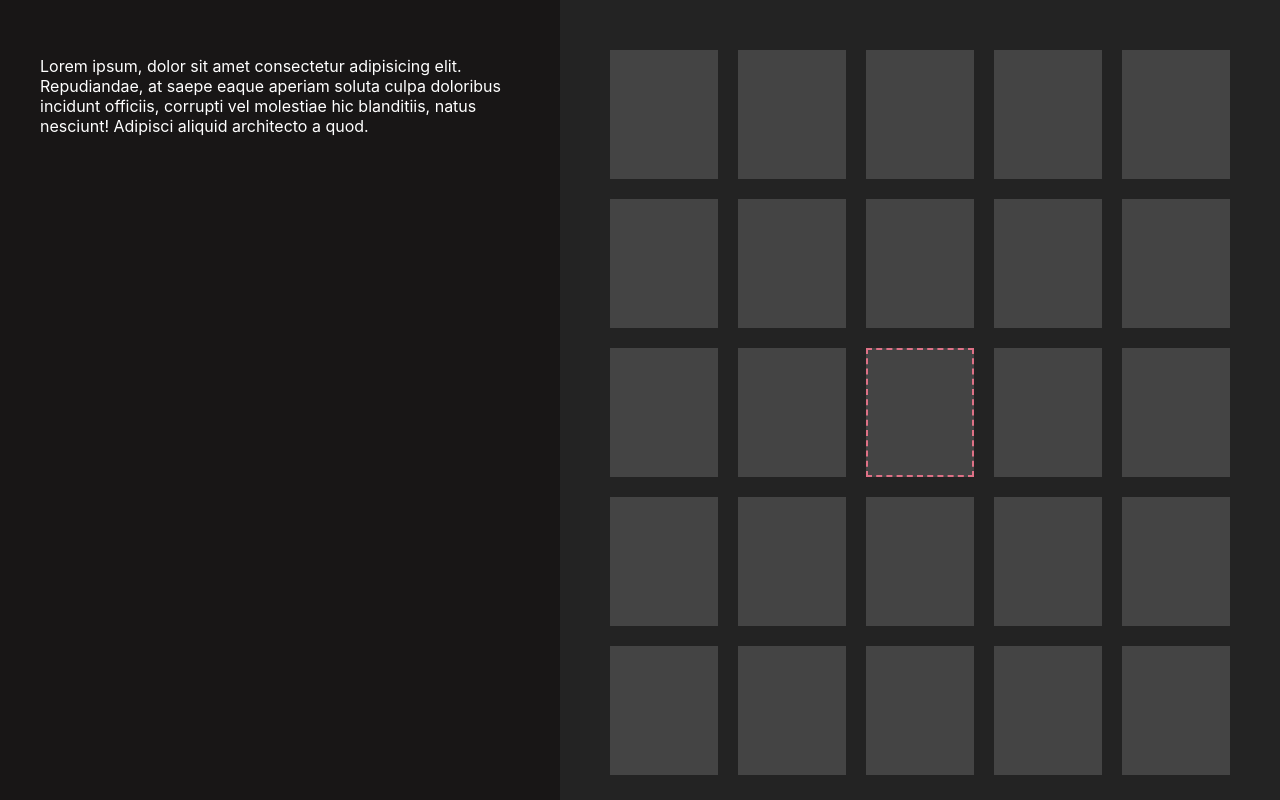
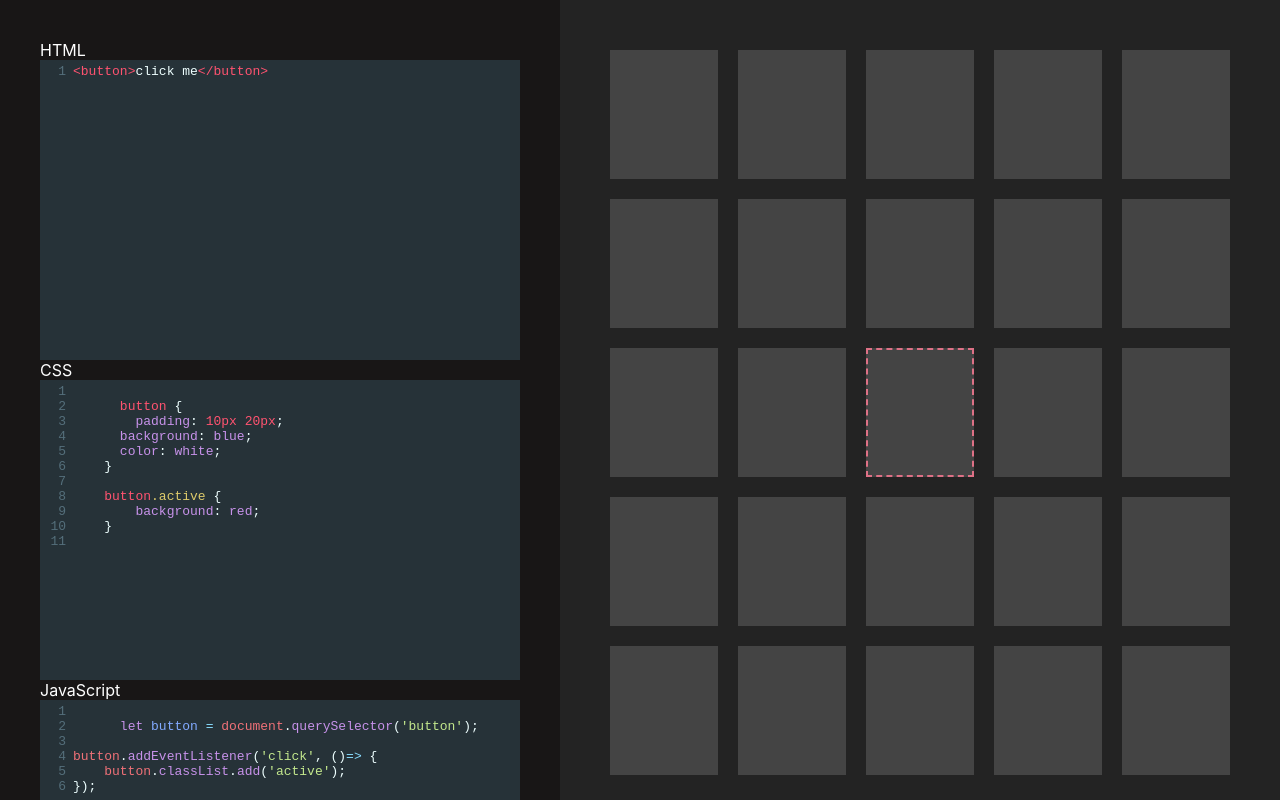
Before and after one commit to johnludena/jquery-blox-prototype, a React (Create React App) app: page / in a window 1280 px wide. Shown: the top 800 px of the page. Built offline with nearby package versions, Linux system fonts and the light colour scheme.

Commit message:
Live editor working (kinda). 09/15:  🍅🍅🍅🍅

```diff
--- a/package.json
+++ b/package.json
@@ -6,8 +6,10 @@
     "@testing-library/jest-dom": "^4.2.4",
     "@testing-library/react": "^9.3.2",
     "@testing-library/user-event": "^7.1.2",
+    "codemirror": "^5.57.0",
     "node-sass": "^4.14.1",
     "react": "^16.13.1",
+    "react-codemirror2": "^7.2.1",
     "react-dom": "^16.13.1",
     "react-scripts": "3.4.3"
   },
--- a/src/App.js
+++ b/src/App.js
@@ -1,6 +1,6 @@
 import React from 'react';
-import logo from './logo.svg';
 import GameGrid from './components/GameGrid';
+import CodeEditor from './components/CodeEditor';
 import './App.scss';
 
 function App() {
@@ -8,7 +8,7 @@ function App() {
     <div className="App">
 
       <div className="left-col col">
-        <p>Lorem ipsum, dolor sit amet consectetur adipisicing elit. Repudiandae, at saepe eaque aperiam soluta culpa doloribus incidunt officiis, corrupti vel molestiae hic blanditiis, natus nesciunt! Adipisci aliquid architecto a quod.</p>
+        <CodeEditor />
       </div>
       <div className="right-col col">
         <GameGrid />
--- /dev/null
+++ b/src/components/CodeEditor.js
@@ -0,0 +1,147 @@
+import React from "react";
+// import { render } from "@testing-library/react";
+
+import { Controlled as CodeMirror } from 'react-codemirror2'; // CodeMirror React wrapper
+
+// CodeMirror CSS imports
+import 'codemirror/lib/codemirror.css';
+import 'codemirror/theme/material.css';
+
+import 'codemirror/mode/htmlmixed/htmlmixed';
+import 'codemirror/mode/css/css';
+import 'codemirror/mode/javascript/javascript';
+
+
+class CodeEditor extends React.Component {
+  constructor() {
+    super();
+    this.iframe = React.createRef(); // new React refs format;
+
+    this.state = {
+      html: `<button>click me</button>`,
+      css: `
+      button {
+        padding: 10px 20px;
+      background: blue;
+      color: white;
+    }
+
+    button.active {
+        background: red;
+    }
+      `,
+      js: `
+      let button = document.querySelector('button');
+
+button.addEventListener('click', ()=> {
+	button.classList.add('active');
+});`,
+    };
+  }
+
+  componentDidUpdate() {
+
+    // trigger an update when user adds new code
+    this.runCode();
+  }
+
+  componentDidMount() {
+
+    // initial runCode();
+    this.runCode();
+  }
+
+  runCode = () => {
+    const { html, css, js } = this.state;
+
+    const iframe = this.iframe.current;
+    const document = iframe.contentDocument;
+    const documentContents = `
+      <!DOCTYPE html>
+      <html lang="en">
+      <head>
+        <meta charset="UTF-8">
+        <meta name="viewport" content="width=device-width, initial-scale=1.0">
+        <meta http-equiv="X-UA-Compatible" content="ie=edge">
+        <title>Document</title>
+        <style>
+          ${css}
+        </style>
+      </head>
+      <body>
+        ${html}
+
+        <script type="text/javascript">
+          ${js}
+        </script>
+      </body>
+      </html>
+    `;
+
+    document.open();
+    document.write(documentContents);
+    document.close();
+  };
+
+  render() {
+    const { html, js, css } = this.state;
+
+    const codeMirrorOptions = {
+        theme: 'material',
+        lineNumbers: true,
+        scrollbarStyle: null,
+        lineWrapping: true,
+    };
+
+    return (
+      <div className="code-editor-wrapper">
+        <section className="playground">
+          <div className="code-editor html-code">
+            <div className="editor-header">HTML</div>
+            <CodeMirror
+              value={html}
+              options={{
+                mode: "htmlmixed",
+                ...codeMirrorOptions,
+              }}
+              onBeforeChange={(editor, data, html) => {
+                this.setState({ html });
+              }}
+            />
+          </div>
+          <div className="code-editor css-code">
+            <div className="editor-header">CSS</div>
+            <CodeMirror
+              value={css}
+              options={{
+                mode: "css",
+                ...codeMirrorOptions,
+              }}
+              onBeforeChange={(editor, data, css) => {
+                this.setState({ css });
+              }}
+            />
+          </div>
+          <div className="code-editor js-code">
+            <div className="editor-header">JavaScript</div>
+            <CodeMirror
+              value={js}
+              options={{
+                mode: "javascript",
+                ...codeMirrorOptions,
+              }}
+              onBeforeChange={(editor, data, js) => {
+                this.setState({ js });
+              }}
+            />
+          </div>
+        </section>
+        <section className="result">
+          <iframe title="result" className="iframe" ref={this.iframe} />
+        </section>
+      </div>
+    );
+  }
+}
+
+export default CodeEditor;
```
Also changed, not shown: 1 other file (tests, documents, lock files or other folders).
